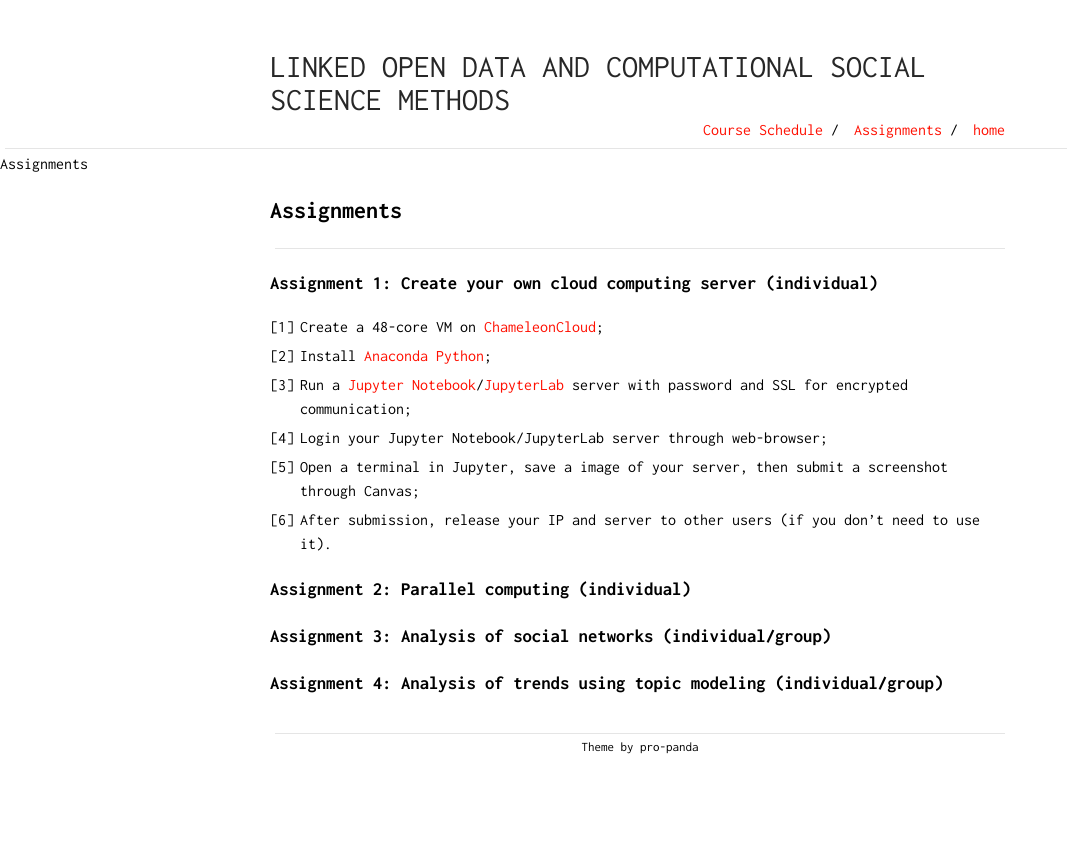
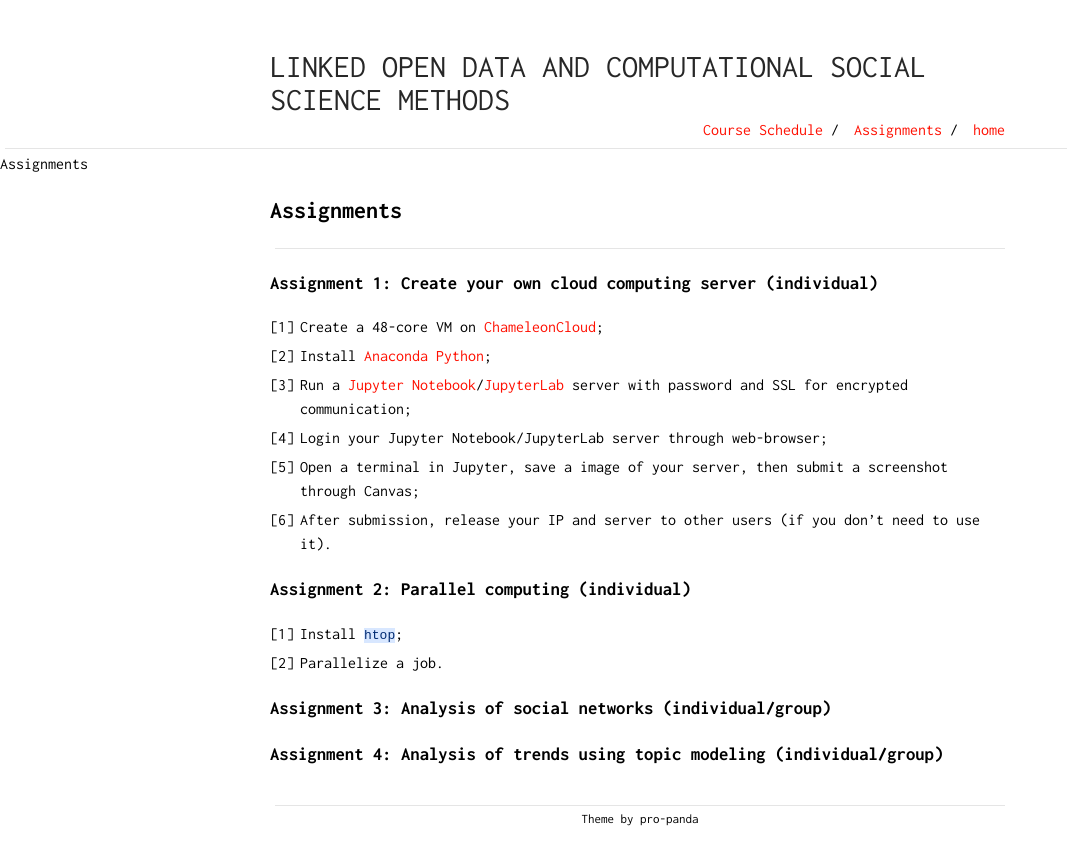
Before and after one commit to Xinjian-Paul-Li/open_data, a Jekyll site: the page built from docs/assignments.md, in a window 1280 px wide. Shown: the top 865 px of the page, without its empty margins (0-1067 px from the left). Built offline with Jekyll 4.4.1, drawn with Linux system fonts in a browser that asks for light colours; our own code applies the rules of GitHub Pages for plain Markdown files.

Commit message:
update course

```diff
--- a/docs/assignments.md
+++ b/docs/assignments.md
@@ -9,5 +9,8 @@
 5. After submission, release your IP and server to other users (if you don't need to use it).
 
 ### Assignment 2: Parallel computing (individual)
+1. Install [`htop`](https://hisham.hm/htop/);
+2. Parallelize a job.
+
 ### Assignment 3: Analysis of social networks (individual/group)
 ### Assignment 4: Analysis of trends using topic modeling (individual/group)
```
